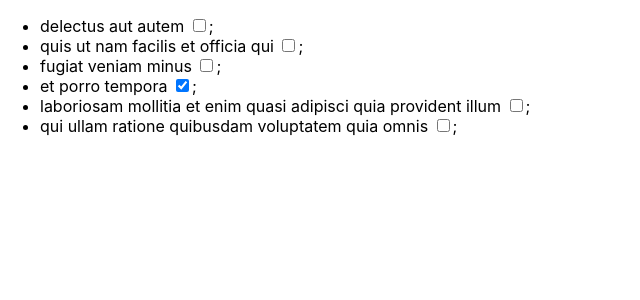
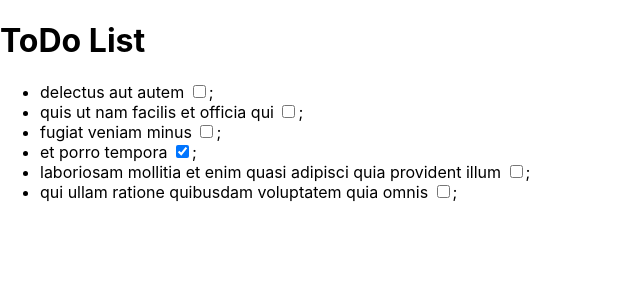
Before and after one commit to Fiser04/web-s-formulari, a React (Create React App) app in the folder web-s-formulari/: page / in a window 1280 px wide. Shown: the top 300 px of the page, without its empty margins (0-640 px from the left). Built offline with nearby package versions, Linux system fonts and the light colour scheme.

Commit message:
Update index.js

```diff
--- a/web-s-formulari/src/index.js
+++ b/web-s-formulari/src/index.js
@@ -3,10 +3,12 @@ import ReactDOM from "react-dom/client";
 import "./index.css";
 import reportWebVitals from "./reportWebVitals";
 import ToDoContainer from "./Components/TodoContainer";
+import Header from "./Components/Header";
 
 const root = ReactDOM.createRoot(document.getElementById("root"));
 root.render(
   <React.StrictMode>
+    <Header />
     <ToDoContainer />
   </React.StrictMode>,
 );
```
